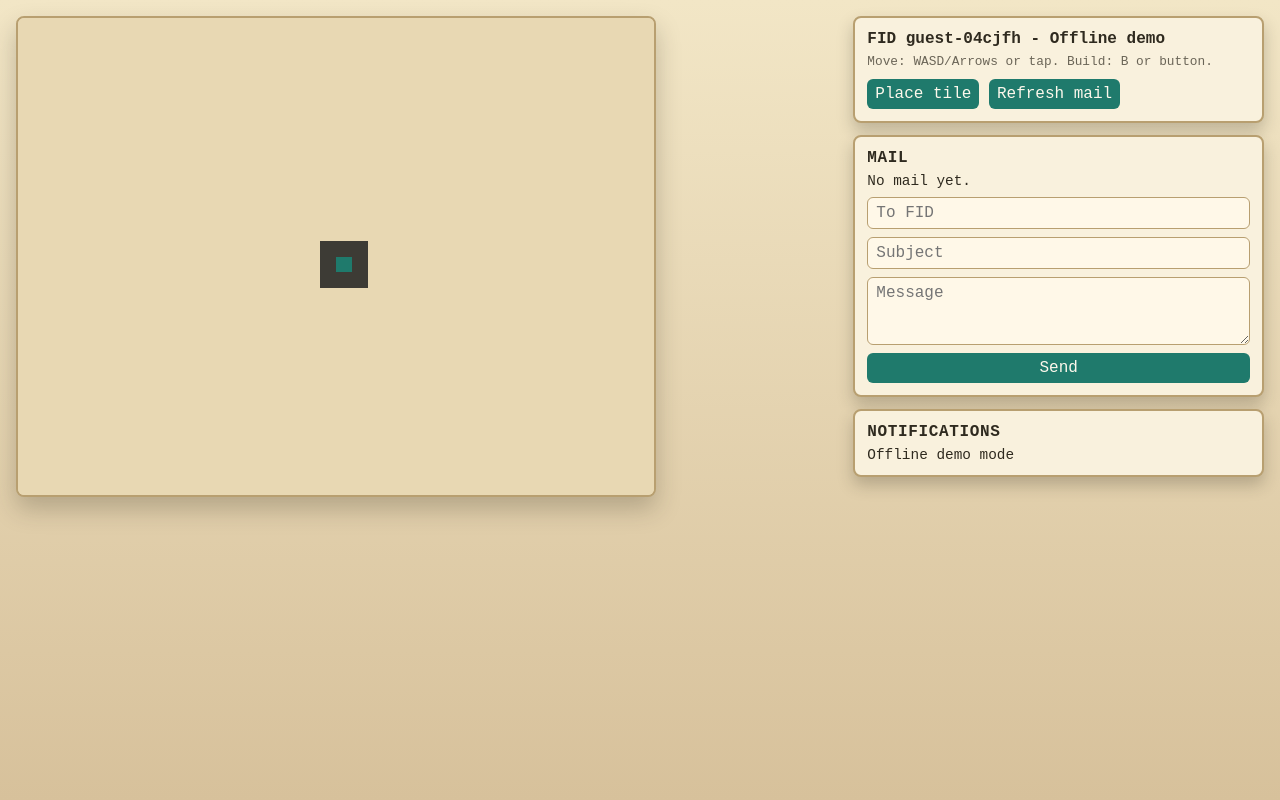
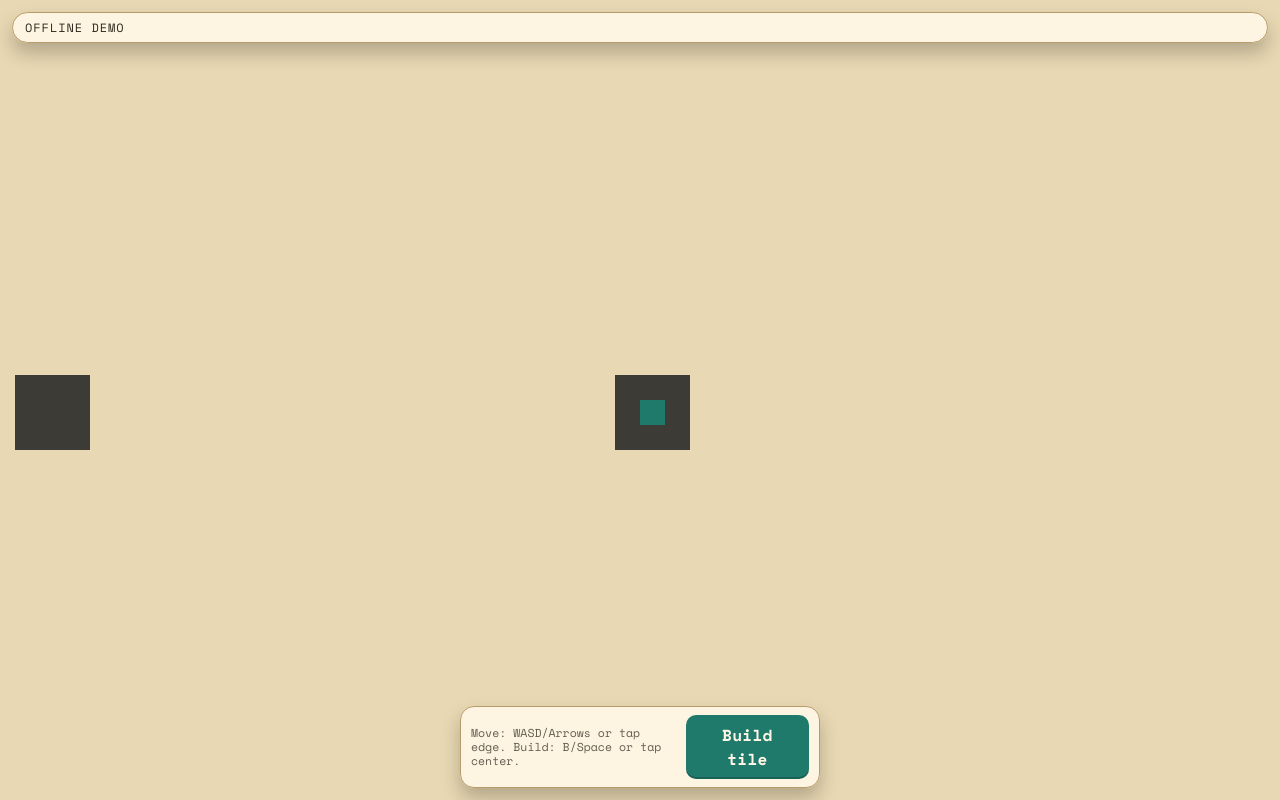
Before and after one commit to ael-dev3/Pilar, a website with bundled scripts: page public/index.html in a window 1280 px wide. Built offline with nearby package versions, Linux system fonts and the light colour scheme; no server answers.

Commit message:
Refine mini app UI

```diff
--- a/public/index.html
+++ b/public/index.html
@@ -2,7 +2,7 @@
 <html lang="en">
   <head>
     <meta charset="UTF-8" />
-    <meta name="viewport" content="width=device-width, initial-scale=1" />
+    <meta name="viewport" content="width=device-width, initial-scale=1, viewport-fit=cover" />
     <title>Pilar</title>
     <link rel="stylesheet" href="./src/style.css" />
   </head>
--- a/public/src/game.js
+++ b/public/src/game.js
@@ -1,4 +1,5 @@
-const tileSize = 4;
+const minTileSize = 6;
+const tilesAcross = 50;
 const colors = {
   ground: "#e8d8b3",
   obelisk: "#3d3b35",
@@ -29,10 +30,11 @@ export function createGame({ ctx, net }) {
       return;
     }
     event.preventDefault();
+    const tileSize = getTileSize(canvas);
     const rect = canvas.getBoundingClientRect();
     const dx = event.clientX - rect.left - rect.width / 2;
     const dy = event.clientY - rect.top - rect.height / 2;
-    const deadZone = 12;
+    const deadZone = tileSize * 1.5;
     if (Math.abs(dx) < deadZone && Math.abs(dy) < deadZone) {
       net.sendBuild();
       return;
@@ -74,6 +76,7 @@ export function createGame({ ctx, net }) {
 
   function render() {
     const { player } = state;
+    const tileSize = getTileSize(canvas);
     ctx.fillStyle = colors.ground;
     ctx.fillRect(0, 0, ctx.canvas.width, ctx.canvas.height);
 
@@ -82,27 +85,27 @@ export function createGame({ ctx, net }) {
     }
 
     for (const space of state.spaces) {
-      drawSpace(space, player);
+      drawSpace(space, player, tileSize);
     }
 
-    const playerPos = toScreen(player.x, player.y, player);
+    const playerPos = toScreen(player.x, player.y, player, tileSize);
     ctx.fillStyle = colors.player;
     ctx.fillRect(playerPos.x, playerPos.y, tileSize, tileSize);
   }
 
-  function drawSpace(space, player) {
-    const homePos = toScreen(space.home.x, space.home.y, player);
+  function drawSpace(space, player, tileSize) {
+    const homePos = toScreen(space.home.x, space.home.y, player, tileSize);
     ctx.fillStyle = colors.home;
     ctx.fillRect(homePos.x, homePos.y, tileSize, tileSize);
 
     for (const tile of space.tiles) {
-      const pos = toScreen(tile.x, tile.y, player);
+      const pos = toScreen(tile.x, tile.y, player, tileSize);
       ctx.fillStyle = tile.type === "obelisk" ? colors.obelisk : colors.home;
       ctx.fillRect(pos.x, pos.y, tileSize, tileSize);
     }
   }
 
-  function toScreen(worldX, worldY, player) {
+  function toScreen(worldX, worldY, player, tileSize) {
     const offsetX = Math.floor(ctx.canvas.width / 2);
     const offsetY = Math.floor(ctx.canvas.height / 2);
     return {
@@ -125,3 +128,7 @@ export function createGame({ ctx, net }) {
     start
   };
 }
+
+function getTileSize(canvas) {
+  return Math.max(minTileSize, Math.floor(canvas.width / tilesAcross));
+}
--- a/public/src/main.js
+++ b/public/src/main.js
@@ -5,15 +5,31 @@ import { createHud } from "./ui.js";
 const canvas = document.getElementById("game");
 const ctx = canvas.getContext("2d", { alpha: false });
 
+function resizeCanvas() {
+  const width = Math.floor(canvas.clientWidth);
+  const height = Math.floor(canvas.clientHeight);
+  if (!width || !height) {
+    return;
+  }
+  if (canvas.width !== width || canvas.height !== height) {
+    canvas.width = width;
+    canvas.height = height;
+    ctx.imageSmoothingEnabled = false;
+  }
+}
+
+window.addEventListener("resize", resizeCanvas);
+resizeCanvas();
+
 const hud = createHud(document.getElementById("hud"));
 const net = createNet();
-const game = createGame({ ctx, net, hud });
+const game = createGame({ ctx, net });
 
 const fid = getFid();
 let connectionLabel = "Connecting";
 
 function updateStatus() {
-  hud.setStatus(`FID ${fid} - ${connectionLabel}`);
+  hud.setStatus(connectionLabel);
 }
 
 updateStatus();
@@ -22,15 +38,11 @@ net.onState((snapshot) => {
   game.setState(snapshot);
 });
 
-net.onMail((items) => hud.setMail(items));
-net.onNotify((items) => hud.pushNotifications(items));
 net.onStatus((label) => {
   connectionLabel = label;
   updateStatus();
 });
 
-hud.onMailSend((payload) => net.sendMail(payload));
-hud.onMailRefresh(() => net.requestMail());
 hud.onBuild(() => net.sendBuild());
 
 game.start();
--- a/public/src/style.css
+++ b/public/src/style.css
@@ -1,126 +1,152 @@
+@import url("https://fonts.googleapis.com/css2?family=Space+Grotesk:wght@400;600&family=Space+Mono:wght@400;700&display=swap");
+
 :root {
-  --bg-top: #f2e6c6;
-  --bg-bottom: #d7c19b;
+  --bg-top: #f4ead3;
+  --bg-bottom: #d6bb8a;
+  --surface: #fff3dd;
+  --surface-edge: #b99b6b;
   --ink: #2f2a1f;
   --accent: #1f7a6c;
-  --panel: #f9f1dd;
-  --panel-border: #b89f70;
-  --shadow: rgba(47, 42, 31, 0.25);
+  --accent-bright: #2f9c8b;
+  --shadow: rgba(47, 42, 31, 0.28);
+  --canvas-bg: #e8d8b3;
 }
 
 * {
   box-sizing: border-box;
 }
 
+html,
+body {
+  height: 100%;
+  overflow: hidden;
+}
+
 body {
   margin: 0;
   min-height: 100vh;
-  background: linear-gradient(180deg, var(--bg-top), var(--bg-bottom));
+  min-height: 100dvh;
+  display: grid;
+  place-items: center;
+  overscroll-behavior: none;
+  background:
+    radial-gradient(circle at 10% 12%, rgba(255, 255, 255, 0.55), transparent 45%),
+    radial-gradient(circle at 90% 8%, rgba(255, 255, 255, 0.25), transparent 42%),
+    linear-gradient(180deg, var(--bg-top), var(--bg-bottom));
   color: var(--ink);
-  font-family: "Courier New", monospace;
+  font-family: "Space Grotesk", "Trebuchet MS", sans-serif;
 }
 
 #app {
-  display: grid;
-  gap: 16px;
-  padding: 16px;
-  grid-template-columns: minmax(0, 1fr);
-  align-items: start;
+  width: 100vw;
+  height: 100vh;
+  height: 100dvh;
+  position: relative;
+  background: var(--surface);
+  border-radius: 0;
+  overflow: hidden;
+  touch-action: none;
+  user-select: none;
 }
 
 canvas {
-  width: min(100%, 640px);
-  height: auto;
+  width: 100%;
+  height: 100%;
+  display: block;
   image-rendering: pixelated;
-  background: #e8d8b3;
-  border: 2px solid var(--panel-border);
-  box-shadow: 0 12px 24px var(--shadow);
-  border-radius: 8px;
-  touch-action: manipulation;
+  background: var(--canvas-bg);
+  touch-action: none;
 }
 
 #hud {
-  display: grid;
+  position: absolute;
+  inset: 0;
+  display: flex;
+  flex-direction: column;
+  justify-content: space-between;
   gap: 12px;
+  padding: calc(12px + env(safe-area-inset-top))
+    calc(12px + env(safe-area-inset-right))
+    calc(12px + env(safe-area-inset-bottom))
+    calc(12px + env(safe-area-inset-left));
+  pointer-events: none;
+  font-family: "Space Mono", monospace;
   animation: rise-in 600ms ease-out both;
 }
 
-.panel {
-  background: var(--panel);
-  border: 2px solid var(--panel-border);
-  border-radius: 8px;
-  padding: 12px;
-  box-shadow: 0 8px 16px var(--shadow);
+.hud-pill {
+  align-self: flex-start;
+  pointer-events: auto;
+  background: rgba(255, 247, 230, 0.92);
+  border: 1px solid var(--surface-edge);
+  border-radius: 999px;
+  padding: 6px 12px;
+  font-size: 0.75rem;
+  text-transform: uppercase;
+  letter-spacing: 0.08em;
+  box-shadow: 0 10px 18px var(--shadow);
+  backdrop-filter: blur(6px);
+  -webkit-backdrop-filter: blur(6px);
 }
 
-.panel-title {
-  font-weight: bold;
-  margin-bottom: 6px;
-  text-transform: uppercase;
-  letter-spacing: 0.04em;
+.hud-bottom {
+  display: flex;
+  align-items: center;
+  justify-content: space-between;
+  gap: 12px;
+  pointer-events: auto;
+  align-self: center;
+  width: min(100%, 360px);
+  background: rgba(255, 247, 230, 0.92);
+  border: 1px solid var(--surface-edge);
+  border-radius: 14px;
+  padding: 8px 10px;
+  box-shadow: 0 10px 18px var(--shadow);
+  backdrop-filter: blur(6px);
+  -webkit-backdrop-filter: blur(6px);
 }
 
-#status {
-  font-weight: bold;
+.hud-hint {
+  font-size: 0.72rem;
+  line-height: 1.2;
+  opacity: 0.75;
+  max-width: 60%;
 }
 
-.hint {
-  font-size: 0.8rem;
-  opacity: 0.7;
-  margin: 6px 0 8px;
-  line-height: 1.3;
+#build-btn {
+  border: none;
+  border-radius: 10px;
+  padding: 8px 12px;
+  font: inherit;
+  font-weight: 600;
+  letter-spacing: 0.02em;
+  background: var(--accent);
+  color: #fff7e6;
+  cursor: pointer;
+  box-shadow: inset 0 -2px 0 rgba(0, 0, 0, 0.2);
+  transition: transform 120ms ease, filter 120ms ease;
 }
 
-#mail-list,
-#notify-list {
-  display: grid;
-  gap: 8px;
-  font-size: 0.9rem;
-}
-
-.mail-item {
-  padding: 8px;
-  border: 1px dashed var(--panel-border);
-  border-radius: 6px;
-}
-
-form {
-  display: grid;
-  gap: 8px;
-  margin-top: 8px;
-}
-
-input,
-textarea,
-button {
-  font: inherit;
-  padding: 6px 8px;
-  border-radius: 6px;
-  border: 1px solid var(--panel-border);
-  background: #fff8e8;
-  color: var(--ink);
-}
-
-button {
-  cursor: pointer;
-  background: var(--accent);
-  color: #fdf8ec;
-  border: none;
-}
-
-button:hover {
+#build-btn:hover {
   filter: brightness(1.05);
 }
 
-@media (min-width: 900px) {
+#build-btn:active {
+  transform: translateY(1px);
+}
+
+#build-btn:focus-visible {
+  outline: 2px solid var(--accent-bright);
+  outline-offset: 2px;
+}
+
+@media (hover: hover) and (pointer: fine) and (min-width: 424px) and (min-height: 695px) {
   #app {
-    grid-template-columns: 2fr 1fr;
-    align-items: start;
-  }
-
-  #hud {
-    position: sticky;
-    top: 16px;
+    width: 424px;
+    height: 695px;
+    border-radius: 18px;
+    border: 2px solid var(--surface-edge);
+    box-shadow: 0 24px 40px var(--shadow);
   }
 }
 
--- a/public/src/ui.js
+++ b/public/src/ui.js
@@ -1,97 +1,25 @@
 export function createHud(root) {
   root.innerHTML = `
-    <div class="panel">
-      <div id="status">Connecting...</div>
-      <div class="hint">Move: WASD/Arrows or tap. Build: B or button.</div>
-      <button id="build-btn" type="button">Place tile</button>
-      <button id="mail-refresh" type="button">Refresh mail</button>
+    <div class="hud-top">
+      <div id="status" class="hud-pill">Connecting...</div>
     </div>
-    <div class="panel">
-      <div class="panel-title">Mail</div>
-      <div id="mail-list"></div>
-      <form id="mail-form">
-        <input name="to" placeholder="To FID" />
-        <input name="subject" placeholder="Subject" />
-        <textarea name="body" rows="3" placeholder="Message"></textarea>
-        <button type="submit">Send</button>
-      </form>
-    </div>
-    <div class="panel">
-      <div class="panel-title">Notifications</div>
-      <div id="notify-list"></div>
+    <div class="hud-bottom">
+      <div class="hud-hint">Move: WASD/Arrows or tap edge. Build: B/Space or tap center.</div>
+      <button id="build-btn" class="hud-action" type="button">Build tile</button>
     </div>
   `;
 
   const statusEl = root.querySelector("#status");
-  const mailListEl = root.querySelector("#mail-list");
-  const notifyListEl = root.querySelector("#notify-list");
-  const form = root.querySelector("#mail-form");
   const buildBtn = root.querySelector("#build-btn");
-  const refreshBtn = root.querySelector("#mail-refresh");
 
   const handlers = {
-    mailSend: () => {},
-    mailRefresh: () => {},
     build: () => {}
   };
 
-  form.addEventListener("submit", (event) => {
-    event.preventDefault();
-    const data = new FormData(form);
-    const payload = {
-      to: (data.get("to") || "").toString().trim(),
-      subject: (data.get("subject") || "").toString().trim(),
-      body: (data.get("body") || "").toString().trim()
-    };
-    if (!payload.to || !payload.body) {
-      return;
-    }
-    handlers.mailSend(payload);
-    form.reset();
-  });
-
-  refreshBtn.addEventListener("click", () => handlers.mailRefresh());
   buildBtn.addEventListener("click", () => handlers.build());
 
   function setStatus(text) {
     statusEl.textContent = text;
-  }
-
-  function setMail(items) {
-    mailListEl.innerHTML = "";
-    if (!items || items.length === 0) {
-      mailListEl.textContent = "No mail yet.";
-      return;
-    }
-    for (const item of items) {
-      const el = document.createElement("div");
-      el.className = "mail-item";
-      const from = item.from || "unknown";
-      const subject = item.subject || "(no subject)";
-      const body = item.body || "";
-      el.innerHTML = `<strong>${escapeHtml(from)}</strong> - ${escapeHtml(subject)}<br />${escapeHtml(body)}`;
-      mailListEl.appendChild(el);
-    }
-  }
-
-  function pushNotifications(items) {
-    if (!items || items.length === 0) {
-      return;
-    }
-    for (const item of items) {
-      const text = typeof item === "string" ? item : item.text;
-      const el = document.createElement("div");
-      el.textContent = text;
-      notifyListEl.prepend(el);
-    }
-  }
-
-  function onMailSend(fn) {
-    handlers.mailSend = fn;
-  }
-
-  function onMailRefresh(fn) {
-    handlers.mailRefresh = fn;
   }
 
   function onBuild(fn) {
@@ -100,19 +28,6 @@ export function createHud(root) {
 
   return {
     setStatus,
-    setMail,
-    pushNotifications,
-    onMailSend,
-    onMailRefresh,
     onBuild
   };
 }
-
-function escapeHtml(value) {
-  return value
-    .replaceAll("&", "&amp;")
-    .replaceAll("<", "&lt;")
-    .replaceAll(">", "&gt;")
-    .replaceAll('"', "&quot;")
-    .replaceAll("'", "&#39;");
-}
```
